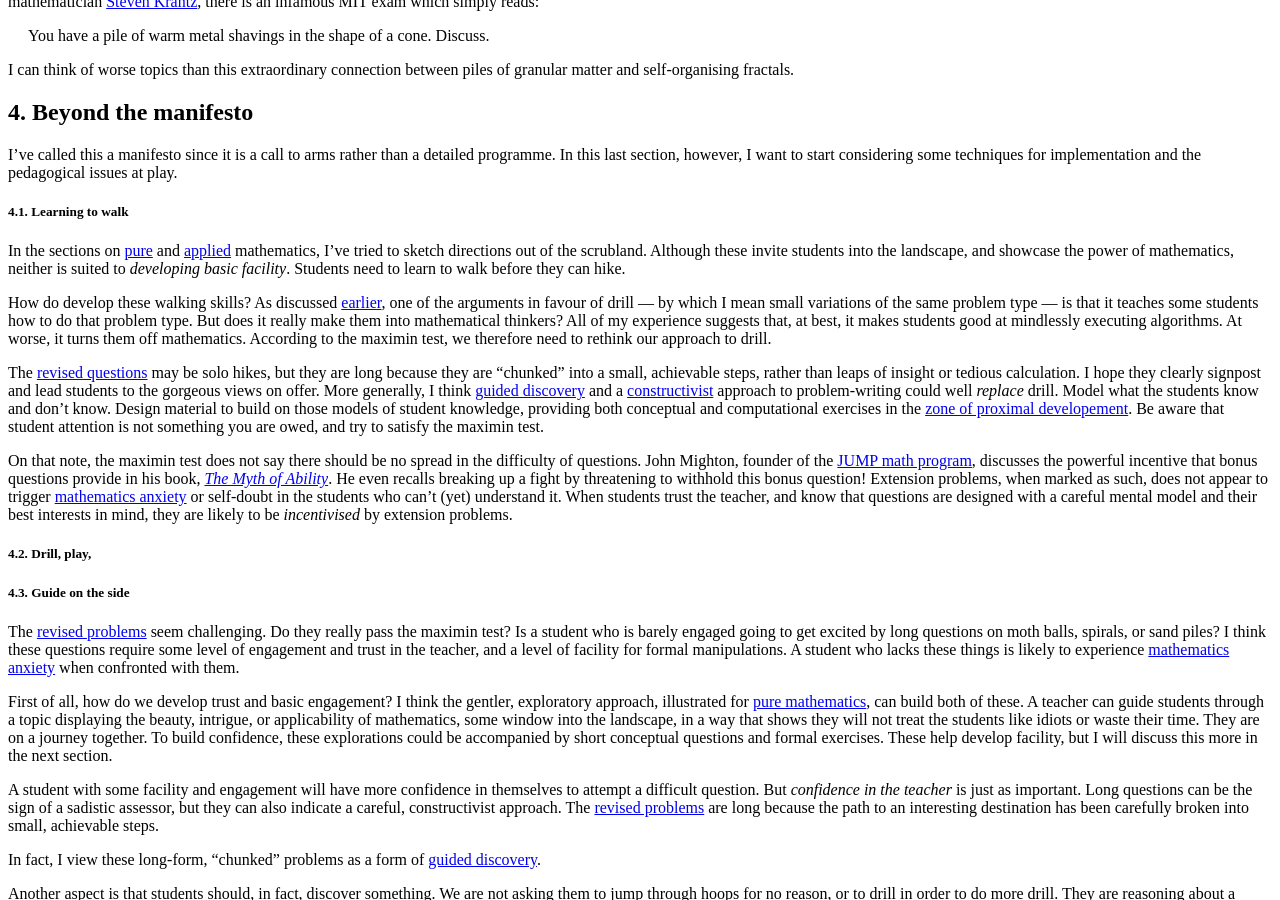
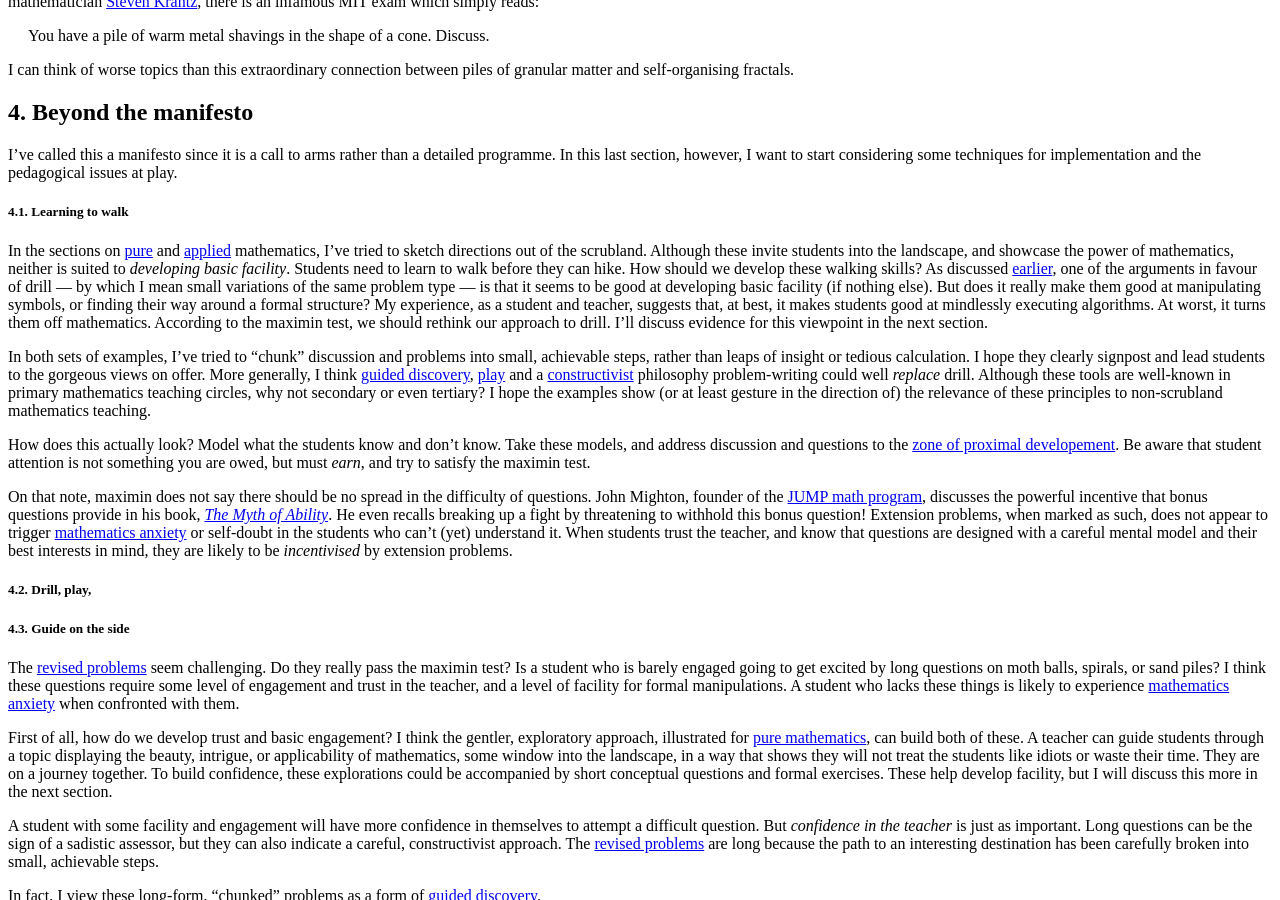
Before and after one commit to hapax/hapax.github.io, a Jekyll site: the page built from assets/teaching.md, in a window 1280 px wide and 900 px high, scrolled down 24465 px. Built offline with Jekyll 4.4.1, drawn with Linux system fonts in a browser that asks for light colours; our own code applies the rules of GitHub Pages for plain Markdown files; formulas are drawn with MathJax 3; a script that is not in the unit is left out.

Commit message:
Update teaching.md

```diff
--- a/assets/teaching.md
+++ b/assets/teaching.md
@@ -1312,37 +1312,42 @@ out of the scrubland.
 Although these invite students into the landscape, and showcase the
 power of mathematics, neither is suited to *developing basic facility*.
 Students need to learn to walk before they can hike.
-
-How do develop these walking skills?
+How should we develop these walking skills?
 As discussed <a href="#sec-1-4">earlier</a>, one of the arguments in
 favour of drill --- by which I mean small variations of the same
-problem type --- is that it teaches some students how to do that
-problem type.
-But does it really make them into mathematical thinkers?
-All of my experience suggests that, at best, it makes students good at
-mindlessly executing algorithms.
-At worse, it turns them off mathematics.
-According to the maximin test, we therefore need to rethink our
-approach to drill.
-
-The <a href="#sec-3">revised questions</a> may be solo hikes, but they
-are long because they are "chunked" into a small, achievable steps,
-rather than leaps of insight or tedious calculation.
-I hope they clearly signpost and lead students to the gorgeous views
-on offer.
+problem type --- is that it seems to be good at developing basic
+facility (if nothing else).
+But does it really make them good at manipulating symbols, or finding
+their way around a formal structure?
+My experience, as a student and teacher, suggests that, at best, it
+makes students good at mindlessly executing algorithms.
+At worst, it turns them off mathematics.
+According to the maximin test, we should rethink our approach to
+drill.
+I'll discuss evidence for this viewpoint in the next section.
+
+In both sets of examples, I've tried to "chunk" discussion and
+problems into small, achievable steps, rather than leaps of insight or
+tedious calculation.
+I hope they clearly signpost and lead students to the gorgeous views on offer.
 More generally, I think
-[guided discovery](http://edutechwiki.unige.ch/en/Guided_discovery_learning)
+[guided discovery](http://edutechwiki.unige.ch/en/Guided_discovery_learning),
+[play](http://www.child-encyclopedia.com/play-based-learning/according-experts/playing-learn-mathematics)
  and a [constructivist](https://en.wikipedia.org/wiki/Constructivism_(philosophy_of_education))
- approach to problem-writing could well *replace* drill.
+ philosophy problem-writing could well *replace* drill.
+Although these tools are well-known in primary mathematics teaching
+circles, why not secondary or even tertiary?
+I hope the examples show (or at least gesture in the direction of) the
+relevance of these principles to non-scrubland mathematics teaching.
+
+How does this actually look?
  Model what the students know and don't know.
- Design material to build on those models of student knowledge,
- providing both conceptual and computational exercises in the
+ Take these models, and address discussion and questions to the
 [zone of proximal developement](https://en.wikipedia.org/wiki/Zone_of_proximal_development).
-Be aware that student attention is not something you are owed, and try
-to satisfy the maximin test.
-
-On that note, the maximin test does not say there should be no spread
-in the difficulty of questions.
+Be aware that student attention is not something you are owed, but
+must *earn*, and try to satisfy the maximin test.
+
+On that note, maximin does not say there should be no spread in the difficulty of questions.
 John Mighton, founder of the
 [JUMP math program](https://www.jumpmath.org), discusses the powerful
 incentive that bonus questions provide in his book,
```
